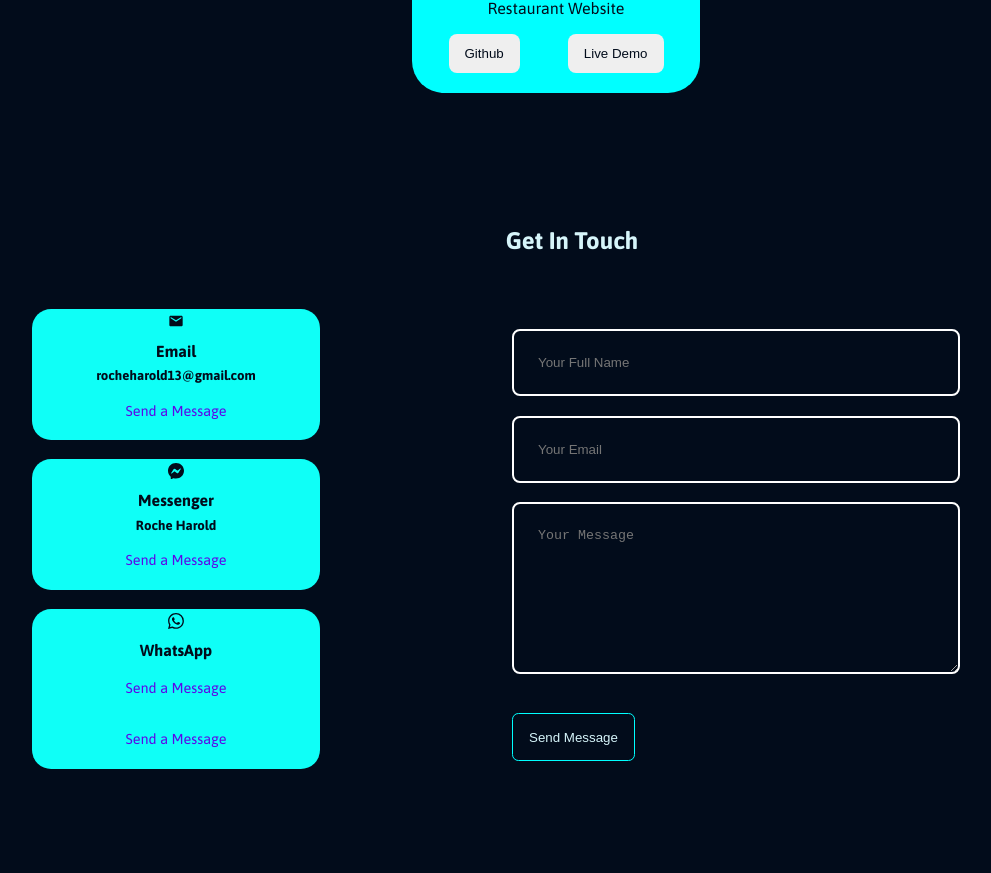
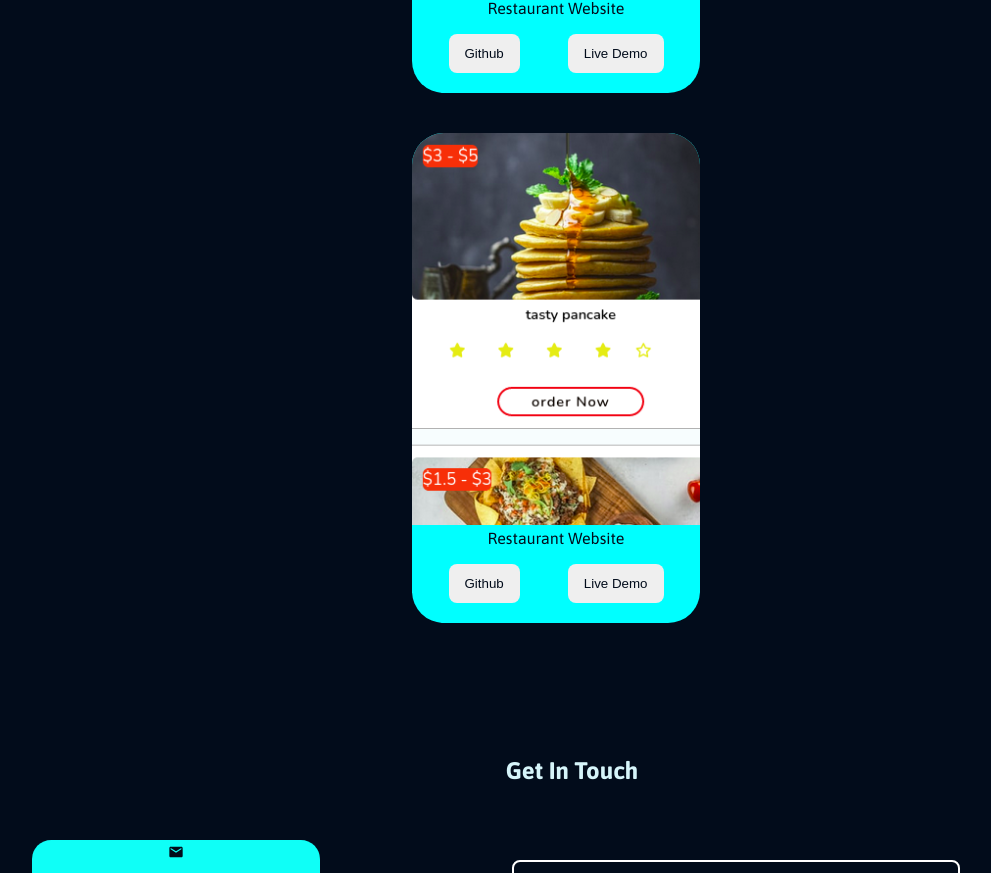
Before and after one commit to Roche001/roche-portfolio, a React (Create React App) app: page / in a window 1280 px wide. Shown: the part 2456-3329 px from the top of the page, without its empty margins (68-1059 px from the left). Built offline with nearby package versions, Linux system fonts and the light colour scheme; the HTML template or start-up script is replaced by a standard one; a web font is replaced by a local one.

Commit message:
update  changes

```diff
--- a/src/components/portfolio/Portfolio.jsx
+++ b/src/components/portfolio/Portfolio.jsx
@@ -30,6 +30,30 @@ function portfolio() {
             </a>
           </div>
         </article>
+        <article className="folio-items">
+          <div className="portfolio-image">
+            <img src="Restaurant1.png" alt="kagan" />
+          </div>
+          <div className="title">Restaurant Website</div>
+          <div className="icons">
+            <a
+              href="https://github.com/Roche001"
+              className="btn-a"
+              target="blank"
+            >
+              {" "}
+              <button className="btn-a">Github</button>
+            </a>
+            <a
+              href="file:///home/roche/Desktop/Coding/First%20Project/index.html#"
+              className="btn-a"
+              target="blank"
+            >
+              {" "}
+              <button className="btn-a">Live Demo</button>
+            </a>
+          </div>
+        </article>
       </div>
     </section>
   );
```
Also changed, not shown: public/Real-Estate Project.png (added).
